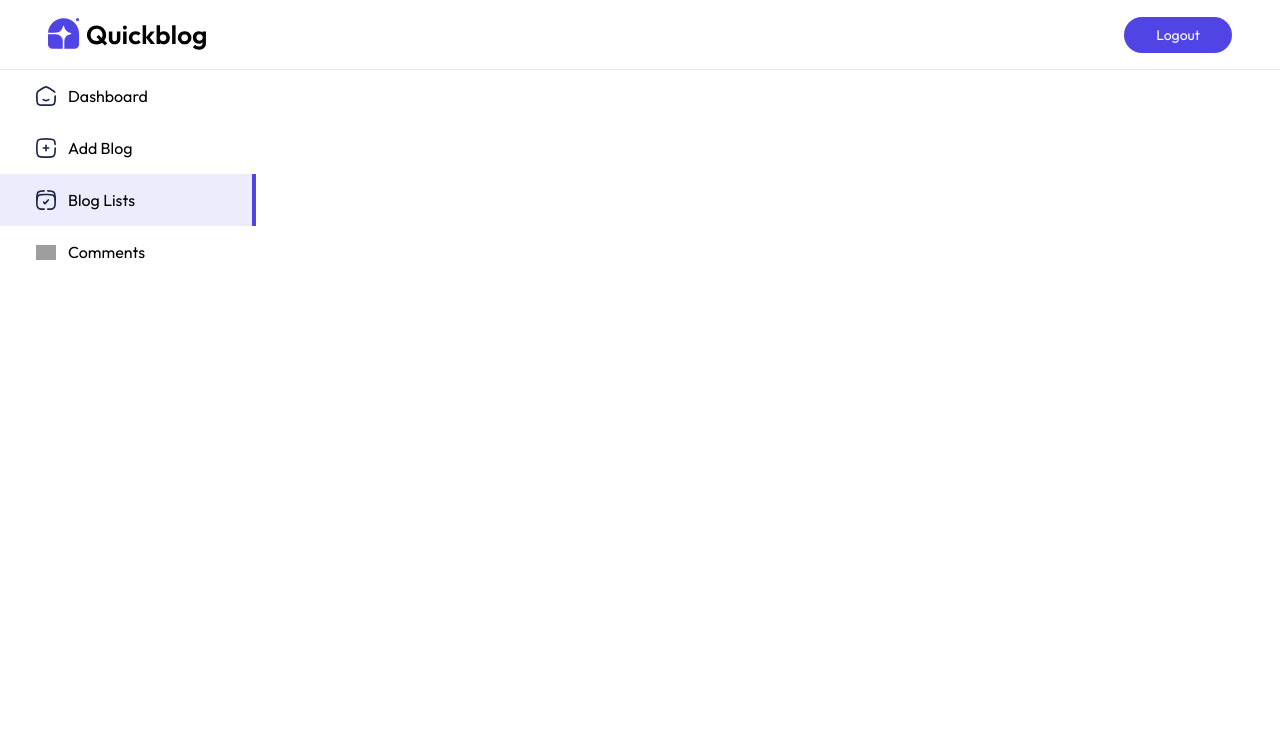
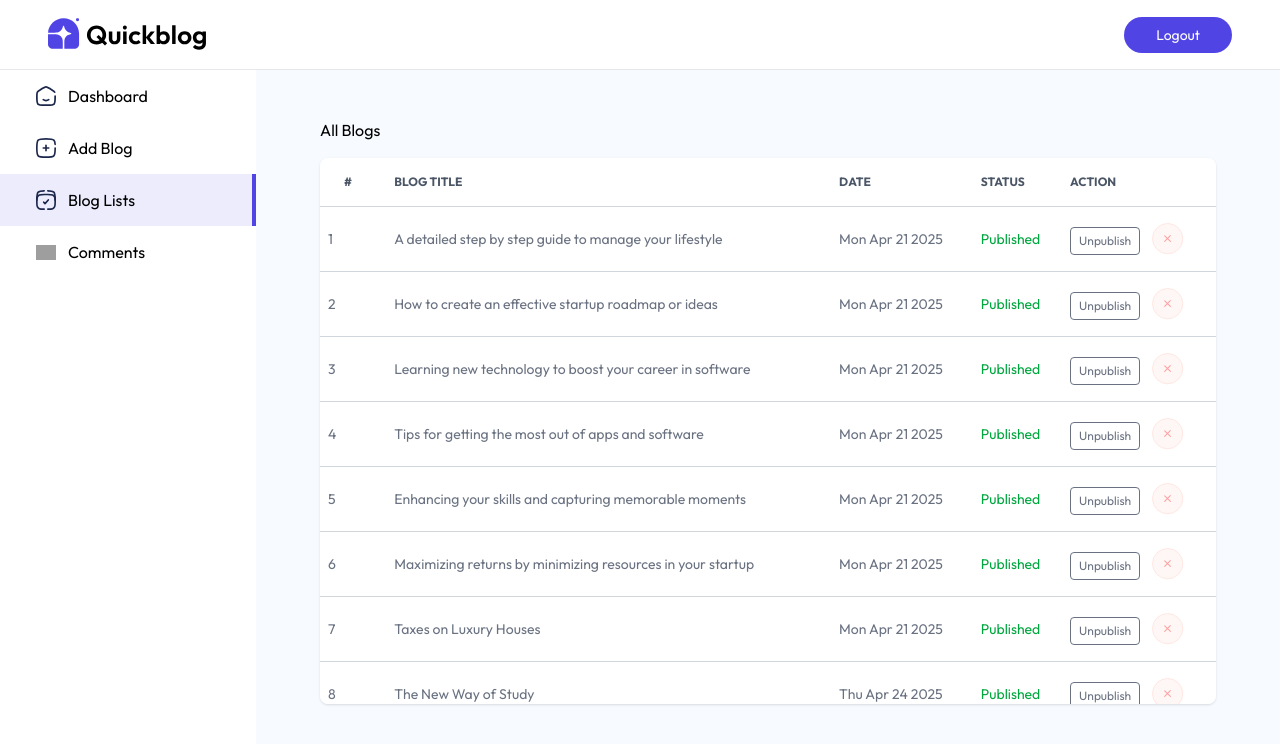
Before and after one commit to JUDHI3134/blog-by-jb, a React (Vite) app in the folder client/: page /admin/listBlog in a window 1280 px wide. Shown: the top 744 px of the page. Built offline with nearby package versions, Linux system fonts and the light colour scheme; grey boxes are pictures that could not be loaded.

Commit message:
create blog list page

```diff
--- a/client/src/pages/admin/ListBlog.jsx
+++ b/client/src/pages/admin/ListBlog.jsx
@@ -1,9 +1,41 @@
-import React from 'react'
+import React, { useEffect, useState } from 'react'
+import { blog_data } from '../../assets/assets'
+import BlogTableItem from '../../components/admin/BlogTableItem'
 
 const ListBlog = () => {
+
+    const [blogs, setBlogs] = useState([])
+
+    const fetchBlogs = async () => {
+        setBlogs(blog_data)
+    }
+
+    useEffect(() => {
+        fetchBlogs()
+    },[])
+
   return (
-    <div>
+    <div className='flex-1 pt-5 px-5 sm:pt-12 sm:pl-16 bg-blue-50/50'>
+      <h1>All Blogs</h1>
 
+          <div className='relative h-4/5 mt-4 max-w-4xl overflow-x-auto shadow rounded-lg scrollbar-hide bg-white'>
+                  <table className='w-full text-sm text-gray-500'>
+                      <thead className='text-xs text-gray-600 text-left uppercase'>
+                          <tr>
+                              <th scope='col' className='px-2 py-4 xl:px-6'> # </th>
+                              <th scope='col' className='px-2 py-4'> Blog Title </th>
+                              <th scope='col' className='px-2 py-4 max-sm:hidden'> Date </th>
+                              <th scope='col' className='px-2 py-4 max-sm:hidden'> Status </th>
+                              <th scope='col' className='px-2 py-4'> Action </th>
+                          </tr>
+                      </thead>
+                      <tbody>
+                          {blogs.map((blog, index) => {
+                             return <BlogTableItem key={blog._id} blog={blog} fetchBlogs={fetchBlogs} index={index+1} />
+                         })}
+                      </tbody>
+                  </table>
+              </div>
     </div>
   )
 }
```
